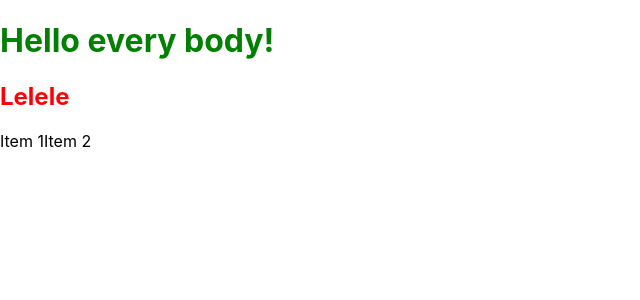
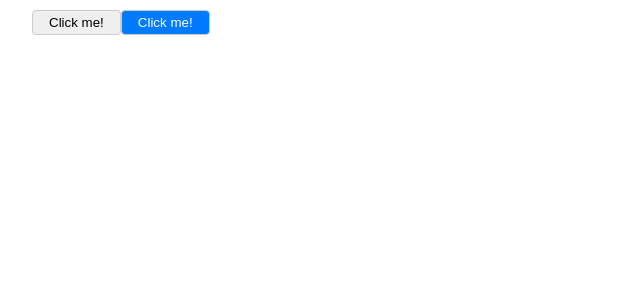
Before and after one commit to tranducmanh235/hooks_f8, a React (Create React App) app: page / in a window 1280 px wide. Shown: the top 300 px of the page, without its empty margins (0-640 px from the left). Built offline with nearby package versions, Linux system fonts and the light colour scheme.

Commit message:
clsx & classnames

```diff
--- a/package.json
+++ b/package.json
@@ -6,6 +6,7 @@
         "@testing-library/jest-dom": "^5.16.5",
         "@testing-library/react": "^13.4.0",
         "@testing-library/user-event": "^13.5.0",
+        "clsx": "^1.2.1",
         "react": "^18.2.0",
         "react-dom": "^18.2.0",
         "react-scripts": "5.0.1",
--- a/src/App.js
+++ b/src/App.js
@@ -23,20 +23,25 @@
 
 // export default App;
 
-import Heading from "./CssModule/Heading";
-import Paragraph from "./CssModule/Paragraph/index";
+// import Heading from "./CssModule/Heading";
+// import Paragraph from "./CssModule/Paragraph/index";
 import GlobalStyles from "./CssModule/GlobalStyles";
+import Button from "./CssModule/Button/Button";
 
 function App() {
     return (
         <GlobalStyles>
-            <div>
+            {/* <div>
                 <Heading />
                 <Paragraph />
             </div>
             <div className="d-flex">
                 <span>Item 1</span>
                 <span>Item 2</span>
+            </div> */}
+            <div style={{ padding: "10px 32px" }}>
+                <Button />
+                <Button primary />
             </div>
         </GlobalStyles>
     );
--- /dev/null
+++ b/src/CssModule/Button/Button.js
@@ -0,0 +1,23 @@
+import styles from "./Button.module.css";
+
+import clsx from "clsx";
+
+// classnames
+// clsx
+
+function Button({ primary }) {
+    const classes = clsx(styles.btn, {
+        [styles.primary]: primary,
+        "d-flex": false,
+    });
+
+    return (
+        <>
+            {/* [styles.btn, styles.active].join(' ') */}
+            {/* `${styles.active} ${styles.btn}` */}
+            <button className={classes}>Click me!</button>
+        </>
+    );
+}
+
+export default Button;
--- /dev/null
+++ b/src/CssModule/Button/Button.module.css
@@ -0,0 +1,10 @@
+.btn {
+    padding: 4px 16px;
+    border: 1px solid #ccc;
+    border-radius: 4px;
+}
+
+.primary {
+    background-color: #007bff;
+    color: #fff;
+}
--- a/src/CssModule/GlobalStyles/GlobalStyles.css
+++ b/src/CssModule/GlobalStyles/GlobalStyles.css
@@ -1,3 +1,3 @@
-.d-flex {
+/* .d-flex {
     display: flex;
-}
+} */
```
Also changed, not shown: 1 other file (tests, documents, lock files or other folders).
